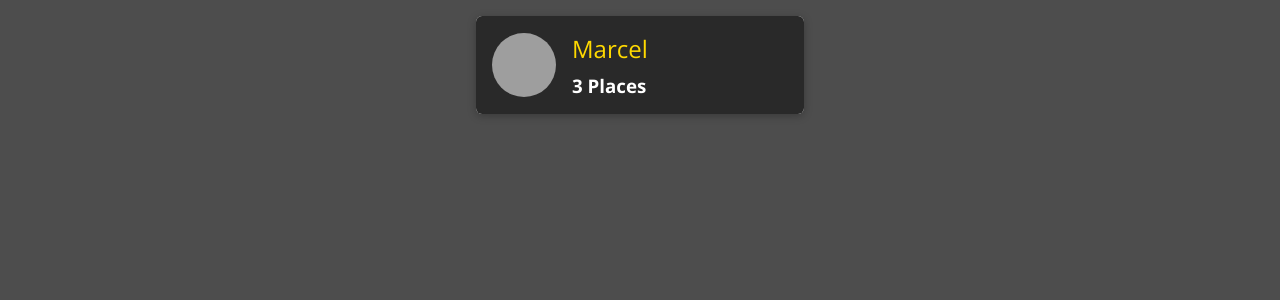
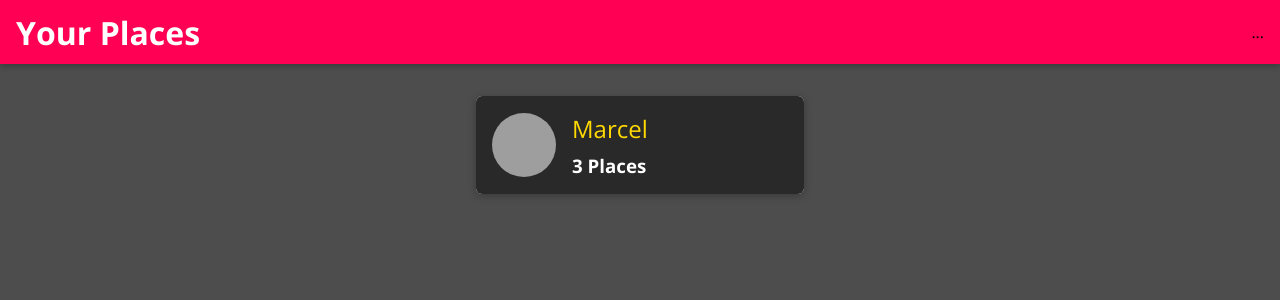
Before and after one commit to filus4/MERN-course, a React (Create React App) app in the folder FRONTEND/: page / in a window 1280 px wide. Shown: the top 300 px of the page. Built offline with nearby package versions, Linux system fonts and the light colour scheme; grey boxes are pictures that could not be loaded.

Commit message:
add main navigation

```diff
--- a/FRONTEND/src/App.js
+++ b/FRONTEND/src/App.js
@@ -8,10 +8,13 @@ import {
 
 import Users from "./user/pages/users";
 import NewPlace from "./places/pages/new-place";
+import MainNavigation from "./shared/components/Navigation/main-navigation";
 
 function App() {
   return (
     <Router>
+      <MainNavigation />
+      <main>
         <Switch>
           <Route path="/" exact>
             <Users />
@@ -21,6 +24,7 @@ function App() {
           </Route>
           <Redirect to="/" />
         </Switch>
+      </main>
     </Router>
   );
 }
--- /dev/null
+++ b/FRONTEND/src/shared/components/Navigation/main-header.js
@@ -0,0 +1,9 @@
+import React from "react";
+
+import styles from "./main-header.module.css";
+
+const MainHeader = (props) => {
+  return <header className={styles["main-header"]}>{props.children}</header>;
+};
+
+export default MainHeader;
--- /dev/null
+++ b/FRONTEND/src/shared/components/Navigation/main-header.module.css
@@ -0,0 +1,23 @@
+.main-header {
+  width: 100%;
+  height: 4rem;
+  display: flex;
+  align-items: center;
+  position: fixed;
+  top: 0;
+  left: 0;
+  background: #ff0055;
+  box-shadow: 0 2px 6px rgba(0, 0, 0, 0.26);
+  padding: 0 1rem;
+  z-index: 5;
+}
+
+main {
+  margin-top: 5rem;
+}
+
+@media (min-width: 768px) {
+  .main-header {
+    justify-content: space-between;
+  }
+}
--- /dev/null
+++ b/FRONTEND/src/shared/components/Navigation/main-navigation.js
@@ -0,0 +1,23 @@
+import React from "react";
+import { Link } from "react-router-dom/cjs/react-router-dom";
+
+import MainHeader from "./main-header";
+import styles from "./main-navigation.module.css";
+
+const MainNavigation = (props) => {
+  return (
+    <MainHeader>
+      <button className={styles["main-navigation__menu-btn"]}>
+        <span />
+        <span />
+        <span />
+      </button>
+      <h1 className={styles["main-navigation__title"]}>
+        <Link to="/">Your Places</Link>
+      </h1>
+      <nav>...</nav>
+    </MainHeader>
+  );
+};
+
+export default MainNavigation;
--- /dev/null
+++ b/FRONTEND/src/shared/components/Navigation/main-navigation.module.css
@@ -0,0 +1,45 @@
+.main-navigation__menu-btn {
+  width: 3rem;
+  height: 3rem;
+  background: transparent;
+  border: none;
+  display: flex;
+  flex-direction: column;
+  justify-content: space-around;
+  margin-right: 2rem;
+  cursor: pointer;
+}
+
+.main-navigation__menu-btn span {
+  display: block;
+  width: 3rem;
+  height: 2.5px;
+  background: white;
+}
+
+.main-navigation__title {
+  color: white;
+}
+
+.main-navigation__title a {
+  text-decoration: none;
+  color: white;
+}
+
+.main-navigation__header-nav {
+  display: none;
+}
+
+.main-navigation__drawer-nav {
+  height: 100%;
+}
+
+@media (min-width: 768px) {
+  .main-navigation__menu-btn {
+    display: none;
+  }
+
+  .main-navigation__header-nav {
+    display: block;
+  }
+}
```
Lines whose indentation alone changed are shown as unchanged.
